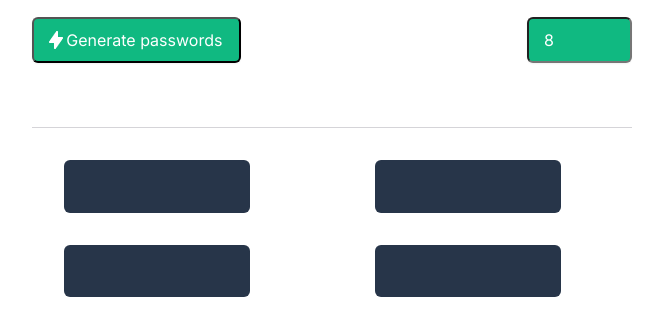
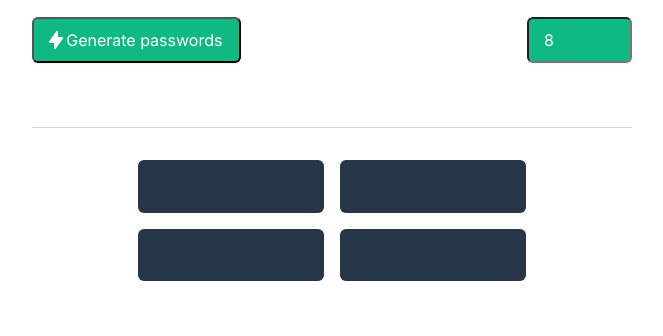
Before and after one commit to overgrownFudge/password-generator, a website built with webpack: page index.html in a window 1280 px wide. Shown: the part 154-490 px from the top of the page, without its empty margins (308-971 px from the left). Built offline with nearby package versions, Linux system fonts and the light colour scheme.

Commit message:
changed layout from grid to flex

```diff
--- a/index.css
+++ b/index.css
@@ -2,6 +2,7 @@ html,
 body {
     margin: 0;
     padding: 0;
+    font-family: 'Inter';
 }
 
 .generate-pw-container {
@@ -15,9 +16,6 @@ body {
 .display-passwords-container {
     border-top: 1px solid #D5D4D8;
 }
-
-
-
 
 .title {
     font-family: Inter;
@@ -76,11 +74,11 @@ body {
 
 
 .display-passwords-container {
-    display: grid;
+    display: flex;
+    flex-wrap: wrap;
     max-width: 600px;
-    grid-template-columns: repeat(2, auto);
-    grid-template-rows: repeat(2, auto);
-    grid-gap: 1em;
+    align-items: center;
+    justify-content: center;
     margin: 4em auto;
     padding: 1.5em;
 
@@ -118,6 +116,7 @@ body {
     .actions {
         display: flex;
         flex-direction: column;
+        align-items: center;
         margin: 1em;
     }
 
@@ -125,6 +124,4 @@ body {
         margin: 0.5em;
         padding: 0.4em 0.8em;
     }
-
-
 }
```
